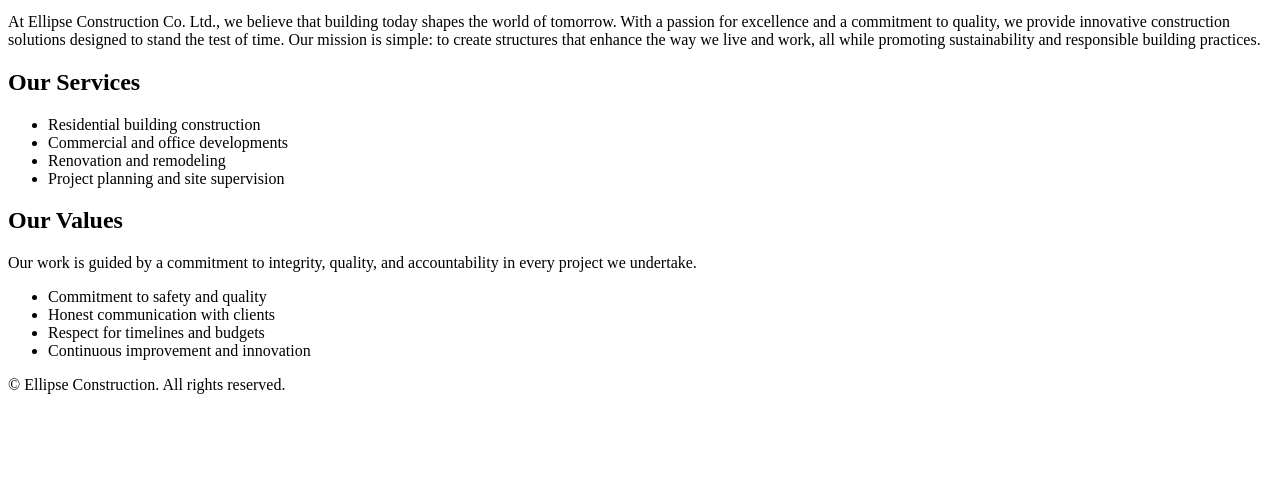
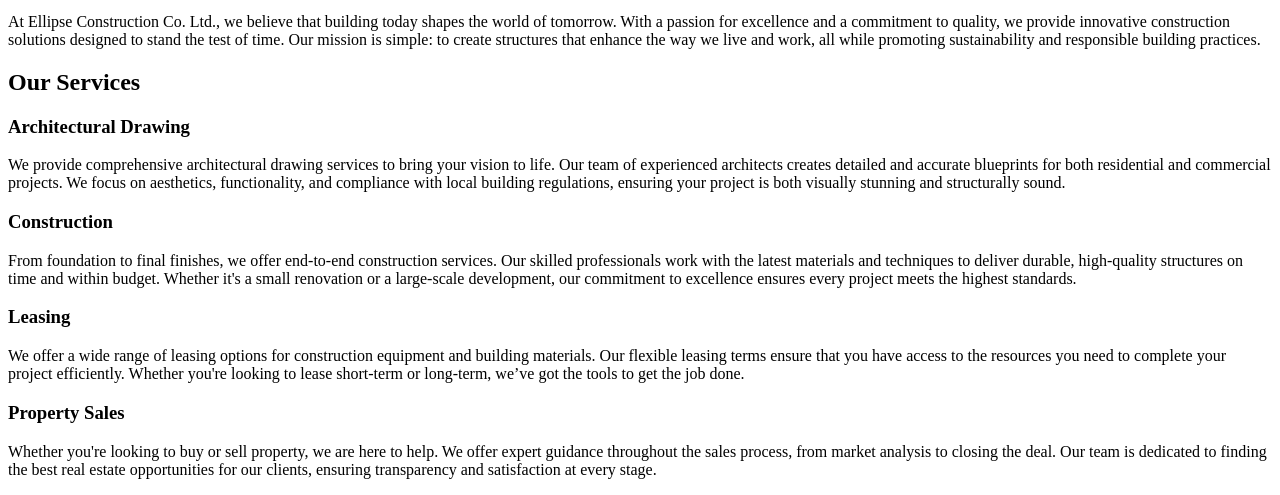
Before and after one commit to Mustaphanyass2025/Full-Stack-Dev-Journey, a plain HTML site: page construction-site/index.html in a window 1280 px wide. Shown: the part 274-769 px from the top of the page. Drawn offline with Linux system fonts and the light colour scheme.

Commit message:
refactor: model services as independent content articles
- Converted services into self-contained article elements
- Preserved semantic section structure for page context
- Improved content scalability and future component readiness

```diff
--- a/construction-site/index.html
+++ b/construction-site/index.html
@@ -42,12 +42,42 @@
 
         <section>
             <h2>Our Services</h2>
-            <ul>
-                <li>Residential building construction</li>
-                <li>Commercial and office developments</li>
-                <li>Renovation and remodeling</li>
-                <li>Project planning and site supervision</li>
-            </ul>
+            <article>
+                <h3>Architectural Drawing</h3>
+                <p>We provide comprehensive architectural drawing services to bring your vision to life. Our team of
+                    experienced architects
+                    creates detailed and accurate blueprints for both residential and commercial projects. We focus on
+                    aesthetics,
+                    functionality, and compliance with local building regulations, ensuring your project is both
+                    visually stunning and
+                    structurally sound.</p>
+            </article>
+            <article>
+                <h3>Construction</h3>
+                <p>From foundation to final finishes, we offer end-to-end construction services. Our skilled
+                    professionals work with the
+                    latest materials and techniques to deliver durable, high-quality structures on time and within
+                    budget. Whether it's a
+                    small renovation or a large-scale development, our commitment to excellence ensures every project
+                    meets the highest
+                    standards.</p>
+            </article>
+            <article>
+                <h3>Leasing</h3>
+                <p>We offer a wide range of leasing options for construction equipment and building materials. Our
+                    flexible leasing terms
+                    ensure that you have access to the resources you need to complete your project efficiently. Whether
+                    you're looking to
+                    lease short-term or long-term, we’ve got the tools to get the job done.</p>
+            </article>
+            <article>
+                <h3>Property Sales</h3>
+                <p>Whether you're looking to buy or sell property, we are here to help. We offer expert guidance
+                    throughout the sales
+                    process, from market analysis to closing the deal. Our team is dedicated to finding the best real
+                    estate opportunities
+                    for our clients, ensuring transparency and satisfaction at every stage.</p>
+            </article>
         </section>
 
         <section>
```
